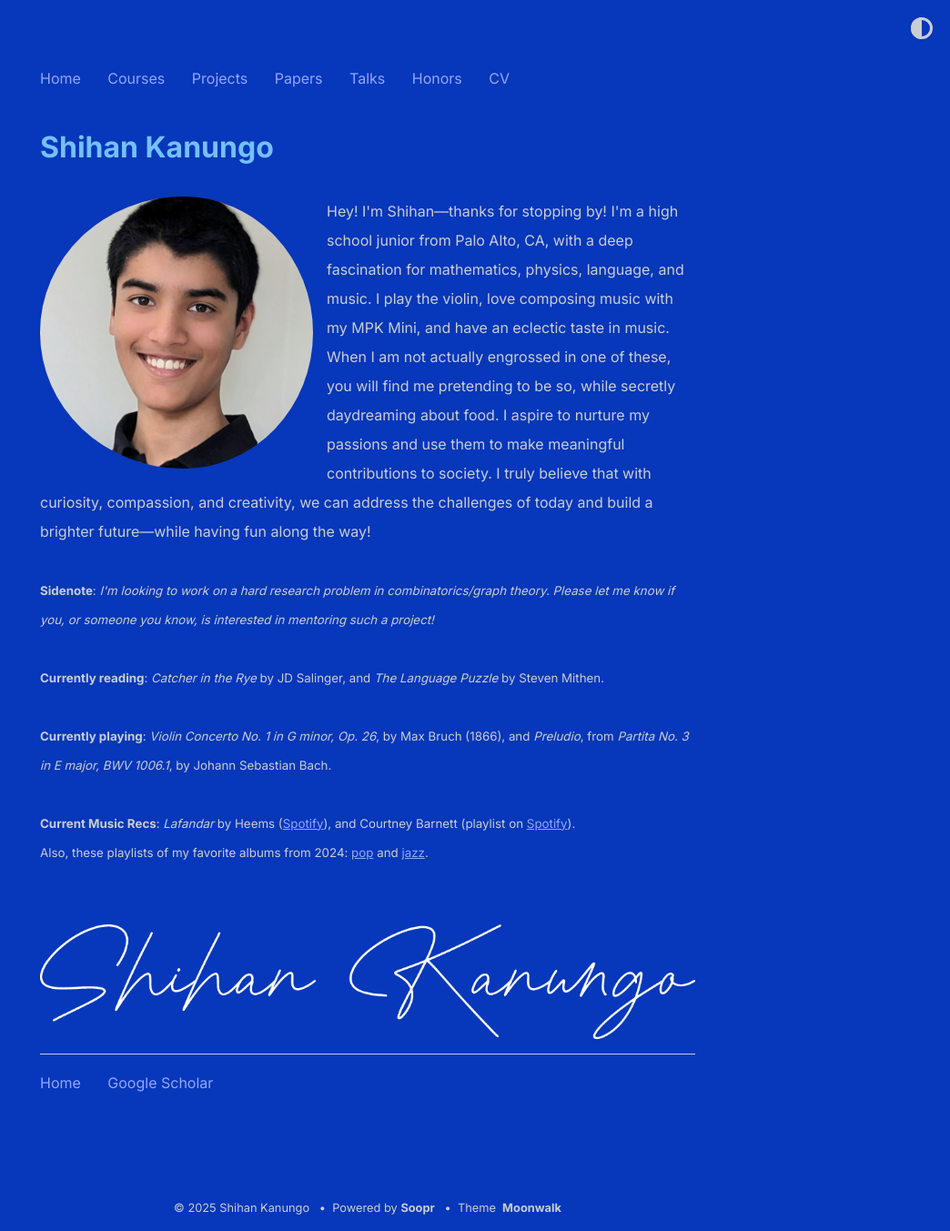
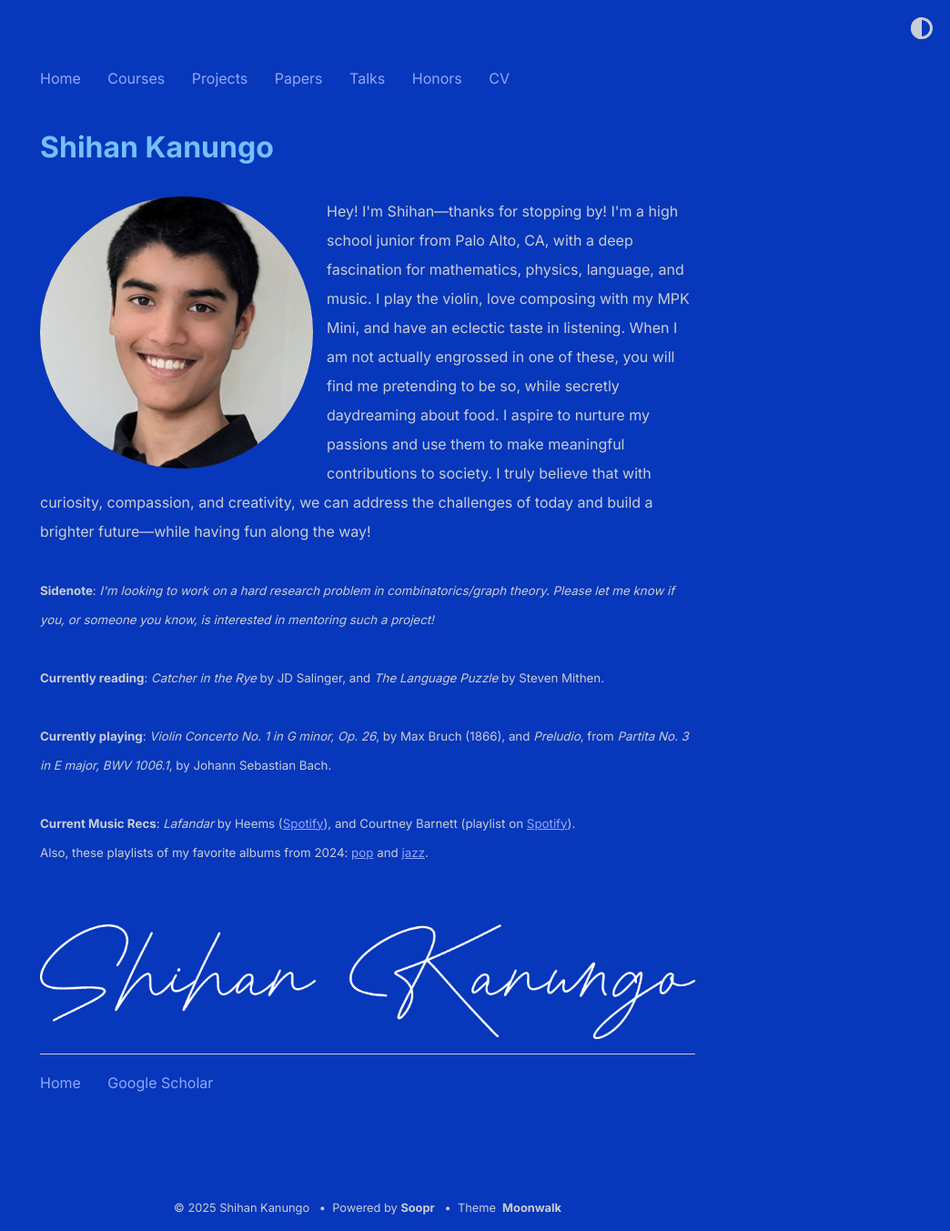
Before and after one commit to shihankanungo/shihankanungo.github.io, a Jekyll site: the page built from index.md, in a window 1280 px wide. Shown: the whole page at 91% size, without its empty margins (236-1280 px from the left). Built offline with Jekyll 4.4.1, drawn with Linux system fonts in a browser that asks for light colours.

Commit message:
Update _config.yml

```diff
--- a/_config.yml
+++ b/_config.yml
@@ -3,7 +3,7 @@
 url: https://www.shihankanungo.github.io/shihanmoonwalk/ # root address of the site
 description: > # description of the site (multiple lines allowed)
   <img src="photo.png" alt="Avatar" style="width:300px; border-radius:50%; float:left; padding-right:15px">
-  Hey! I'm Shihan&mdash;thanks for stopping by! I'm a high school junior from Palo Alto, CA, with a deep fascination for mathematics, physics, language, and music. I play the violin, love composing music with my MPK Mini, and have an eclectic taste in music. When I am not actually engrossed in one of these, you will find me pretending to be so, while secretly daydreaming about food. I aspire to nurture my passions and use them to make meaningful contributions to society. I truly believe that with curiosity, compassion, and creativity, we can address the challenges of today and build a brighter future&mdash;while having fun along the way!
+  Hey! I'm Shihan&mdash;thanks for stopping by! I'm a high school junior from Palo Alto, CA, with a deep fascination for mathematics, physics, language, and music. I play the violin, love composing with my MPK Mini, and have an eclectic taste in listening. When I am not actually engrossed in one of these, you will find me pretending to be so, while secretly daydreaming about food. I aspire to nurture my passions and use them to make meaningful contributions to society. I truly believe that with curiosity, compassion, and creativity, we can address the challenges of today and build a brighter future&mdash;while having fun along the way!
           <br /><br />
 
           <small><b>Sidenote</b>: <i>I'm looking to work on a hard research problem in combinatorics/graph theory. Please let me know if you, or someone you know, is interested in mentoring such a project! </i></small>
```
